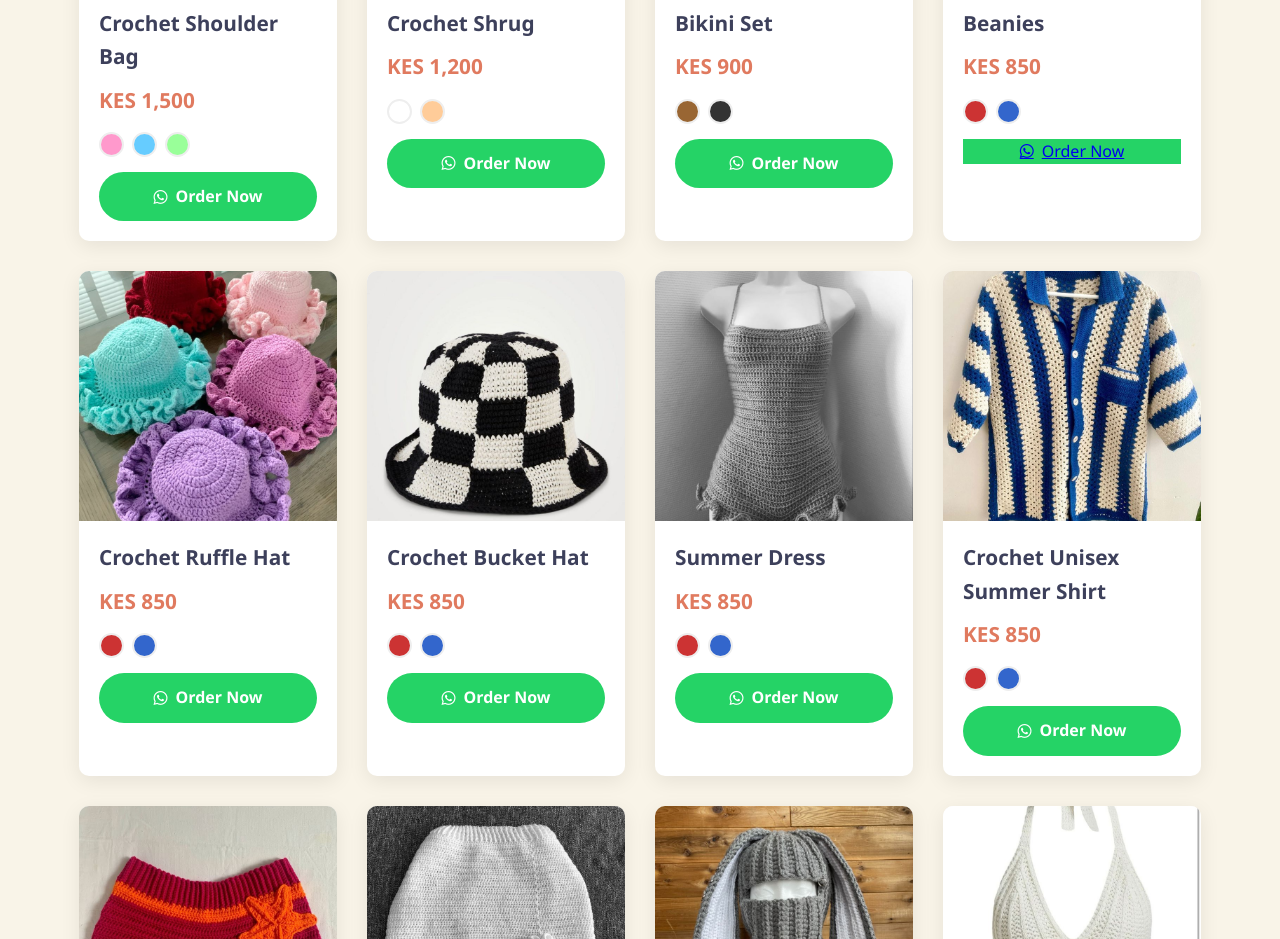
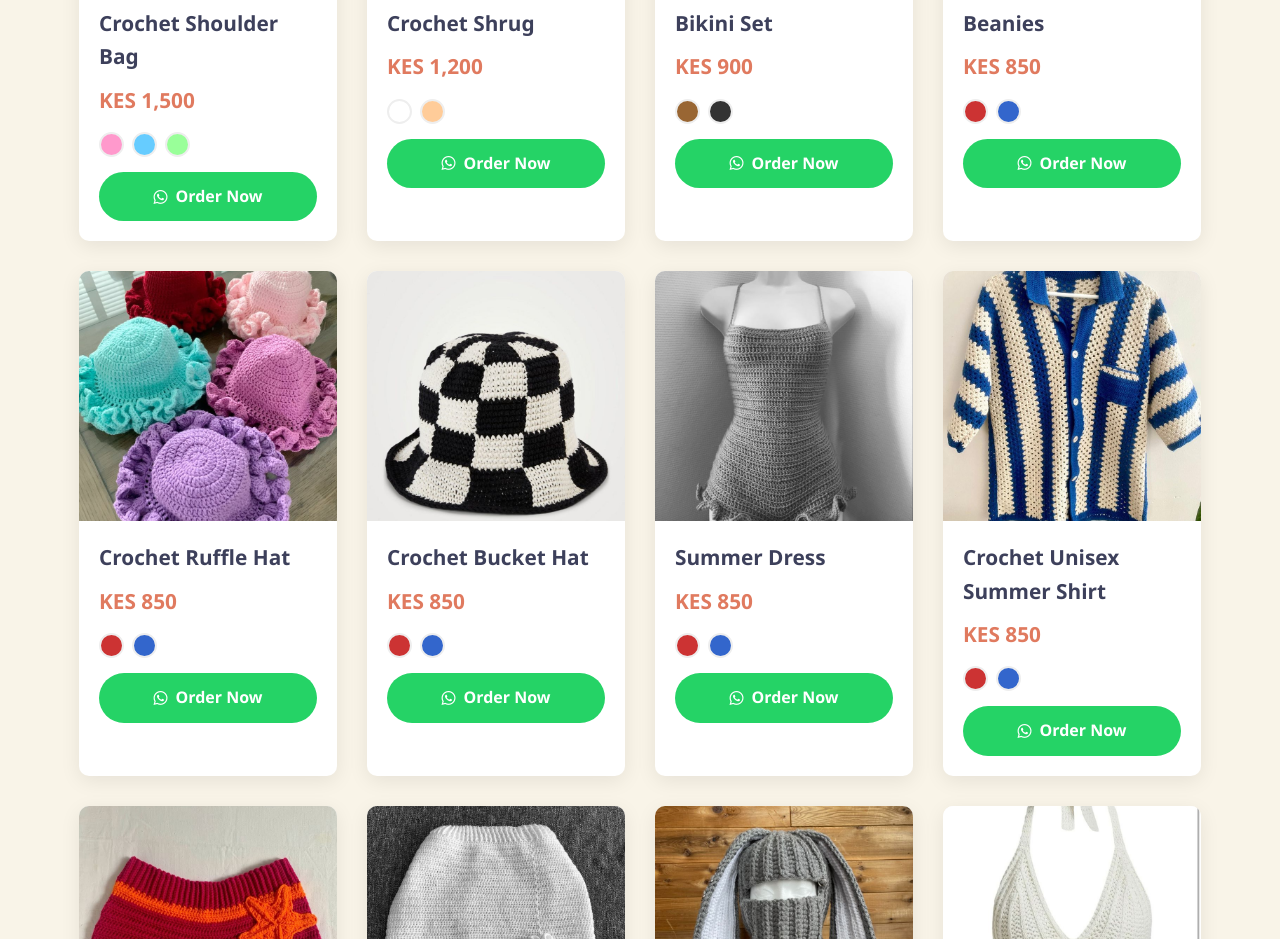
Before and after one commit to akym-cyber/makena.crochets, a plain HTML site: page index.html in a window 1280 px wide. Shown: the part 1700-2639 px from the top of the page. Drawn offline with Linux system fonts and the light colour scheme.

Commit message:
Update index.html

```diff
--- a/index.html
+++ b/index.html
@@ -800,7 +800,7 @@
                             <div class="color-option" style="background-color: #cc3333;"></div>
                             <div class="color-option" style="background-color: #3366cc;"></div>
                         </div>
-                        <a href="https://wa.me/254790747866?text=Hi%20Makena!%20I'd%20like%20to%20order%20the%20Beanie" class="bietn btn-whatsapp">
+                        <a href="https://wa.me/254790747866?text=Hi%20Makena!%20I'd%20like%20to%20order%20the%20Beanie" class="btn btn-whatsapp">
                             <i class="fab fa-whatsapp"></i> Order Now
                         </a>
                     </div>
```
